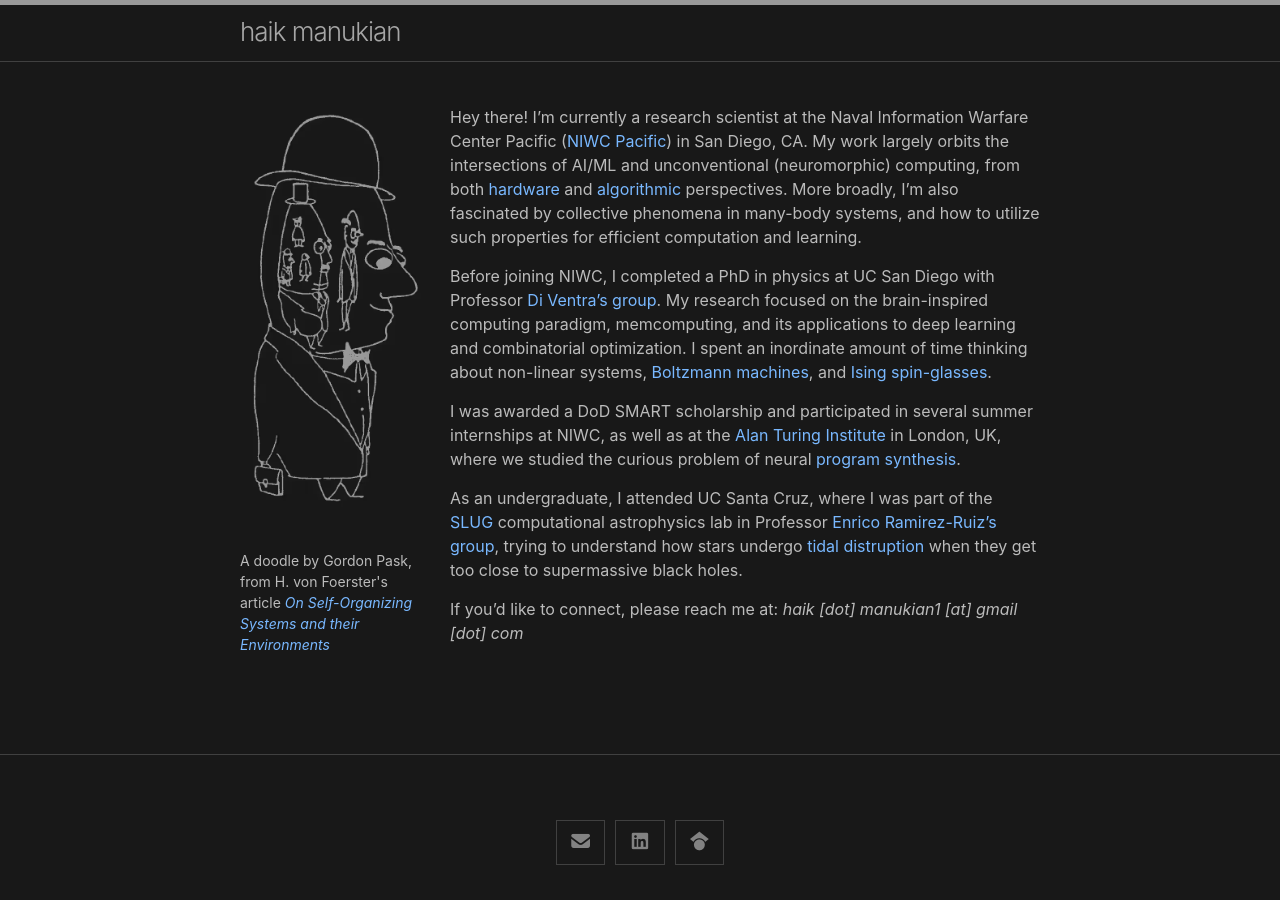
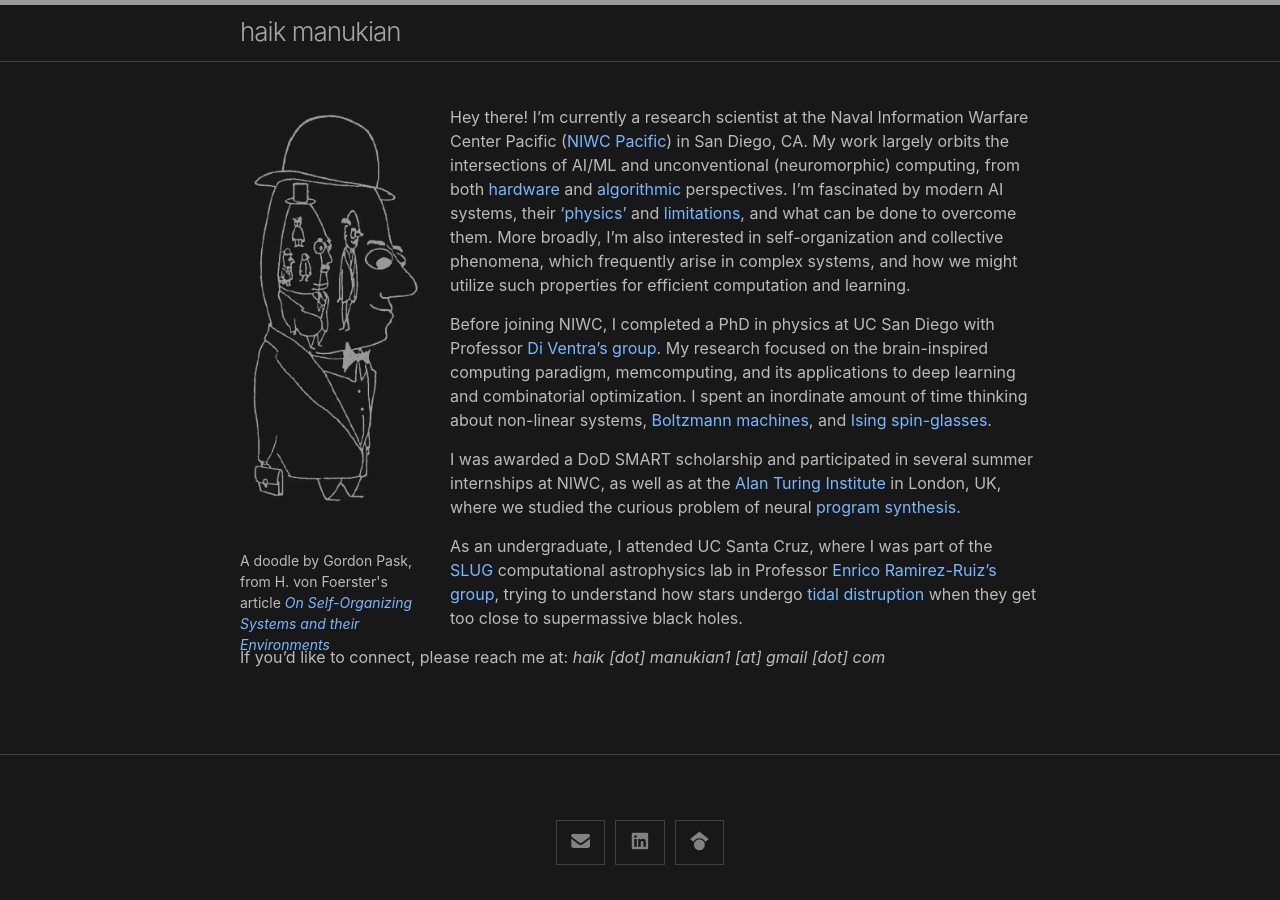
Before and after one commit to hmanuk/hmanuk.github.io, a Jekyll site: the page built from index.md, in a window 1280 px wide. Built offline with Jekyll 4.4.1, drawn with Linux system fonts in a browser that asks for light colours.

Commit message:
bio update

```diff
--- a/index.md
+++ b/index.md
@@ -11,7 +11,7 @@
 
 {% include image.html url="self.avif" description="A doodle by Gordon Pask, from H. von Foerster's article" width="210px; height:800px" style="float:left;padding-bottom:130px"%}
 
-Hey there! I'm currently a research scientist at the Naval Information Warfare Center Pacific ([NIWC Pacific](https://www.niwcpacific.navy.mil)) in San Diego, CA. My work largely orbits the intersections of AI/ML and unconventional (neuromorphic) computing, from both [hardware](https://en.wikipedia.org/wiki/Memristor) and [algorithmic](https://en.wikipedia.org/wiki/Spiking_neural_network) perspectives. More broadly, I'm also fascinated by collective phenomena in many-body systems, and how to utilize such properties for efficient computation and learning.
+Hey there! I'm currently a research scientist at the Naval Information Warfare Center Pacific ([NIWC Pacific](https://www.niwcpacific.navy.mil)) in San Diego, CA. My work largely orbits the intersections of AI/ML and unconventional (neuromorphic) computing, from both [hardware](https://en.wikipedia.org/wiki/Memristor) and [algorithmic](https://en.wikipedia.org/wiki/Spiking_neural_network) perspectives. I'm fascinated by modern AI systems, their ['physics'](https://distill.pub/2020/circuits/zoom-in/) and [limitations](https://arcprize.org), and what can be done to overcome them. More broadly, I'm also interested in self-organization and collective phenomena, which frequently arise in complex systems, and how we might utilize such properties for efficient computation and learning.
 
 Before joining NIWC, I completed a PhD in physics at UC San Diego with Professor [Di Ventra's group](https://diventra.physics.ucsd.edu). My research focused on the brain-inspired computing paradigm, memcomputing, and its applications to deep learning and combinatorial optimization. I spent an inordinate amount of time thinking about non-linear systems, [Boltzmann machines](https://en.wikipedia.org/wiki/Boltzmann_machine), and [Ising spin-glasses](https://en.wikipedia.org/wiki/Ising_model).
 
```
